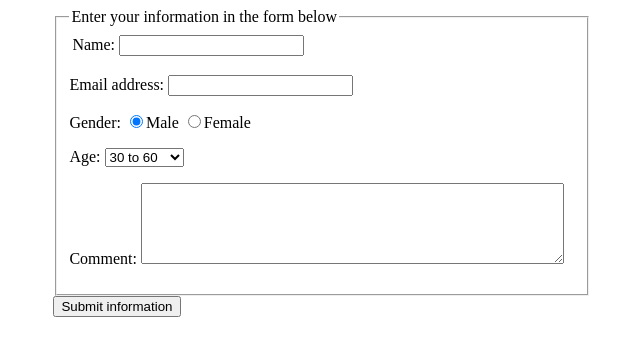
After one commit to THT-97/PHP_Exc, a PHP site: page /StickyForm.php in a window 1280 px wide. The commit adds this page. Shown: the top 356 px of the page, without its empty margins (81-721 px from the left). Run offline with PHP 8.4, Linux system fonts and the light colour scheme.

Commit message:
BT Form+

```diff
--- a/P3/Bai3.php
+++ b/P3/Bai3.php
@@ -13,6 +13,7 @@ and open the template in the editor.
         <?php
             $name = "";
             $cost = 0;
+            $unit = 20000;
             if(isset($_POST["btnSubmit"])){
                 $name = $_POST["txtName"];
                 $old = $_POST["nOld"];
--- /dev/null
+++ b/P3/StickyForm.php
@@ -0,0 +1,80 @@
+<!DOCTYPE html>
+<!--
+To change this license header, choose License Headers in Project Properties.
+To change this template file, choose Tools | Templates
+and open the template in the editor.
+-->
+<html>
+    <head>
+        <meta charset="UTF-8">
+        <title></title>
+    </head>
+    <body>
+        <?php
+            if(isset($_POST["Submit"])){
+                $name = $_POST["Name"];
+                $email = $_POST["Email"];
+                $gender = $_POST["Gender"];
+                $age = $_POST["Age"];
+                $comment = $_POST["Comment"];
+            }
+        ?>
+        <form action="" method="POST" style="width: 80%; margin-left: auto; margin-right: auto">
+            <fieldset style="width: 50%">
+                <legend>Enter your information in the form below</legend>
+                <table>
+                    <tr>
+                        <td>Name:</td>
+                        <td><input name="Name" type="text" value="<?php if(isset($_POST["Name"])) echo "$name" ?>"/></td>
+                    </tr>
+
+                </table>
+                <p>
+                    <label>Email address: </label>
+                    <input name="Email" type="text" value="<?php if(isset($_POST["Email"])) echo "$email" ?>"/>
+                </p>
+                <p>
+                    <label>Gender: </label>
+                    <input name="Gender" type="radio" value="M"
+                        <?php if(isset($_POST["Gender"]) && $gender=="M") echo 'checked="checked"' ?> checked/>Male
+                    <input name="Gender" type="radio" value="F"
+                        <?php if(isset($_POST["Gender"]) && $gender=="F") echo 'checked="checked"' ?>/>Female
+                </p>
+                <p>
+                    <label>Age:</label>
+                    <select name="Age">
+                        <option value="0-29" <?php if(isset($_POST["Age"]) && $age=="0-29") echo 'selected="selected"'?>>Under 30</option>
+                        <option value="30-60" <?php if(isset($_POST["Age"]) && $age=="30-60") echo 'selected="selected"'?> selected>30 to 60</option>
+                        <option value="61" <?php if(isset($_POST["Age"]) && $age=="61") echo 'selected="selected"'?>>Above 60</option>
+                    </select>
+                </p>
+                <p>
+                    <label>Comment: </label>
+                    <textarea name="Comment" rows="5" cols="50">
+                        <?php if(isset($_POST["Comment"])) echo "$comment" ?>
+                    </textarea>
+                </p>
+            </fieldset>
+            <input name="Submit" type="submit" value="Submit information"/><br/>
+            <?php
+                if(isset($_POST["Submit"])){
+                    if(isset($_POST["Name"]) && $name!="") echo"$name";
+                    else echo 'Enter name';
+                    echo '<br/>';
+                    if(isset($_POST["Email"]) && $email!="") echo"$email";
+                    else echo 'Enter email';
+                    echo '<br/>';
+                    if($gender=="M") echo "Male";
+                    else echo "Female";
+                    echo '<br/>';
+                    if($age == "0-29") echo "Under 30";
+                    if($age == "30-60") echo "30 - 60";
+                    if($age == "61") echo "Above 60";
+                    echo '<br/>';
+                    if(isset($_POST["Comment"]) && $comment!="") echo"$comment";
+                    else echo 'Enter comment';
+                }
+            ?>
+        </form>
+    </body>
+</html>
```
Also changed, not shown: P3/Bai4.php (added, +95 -0 lines).
